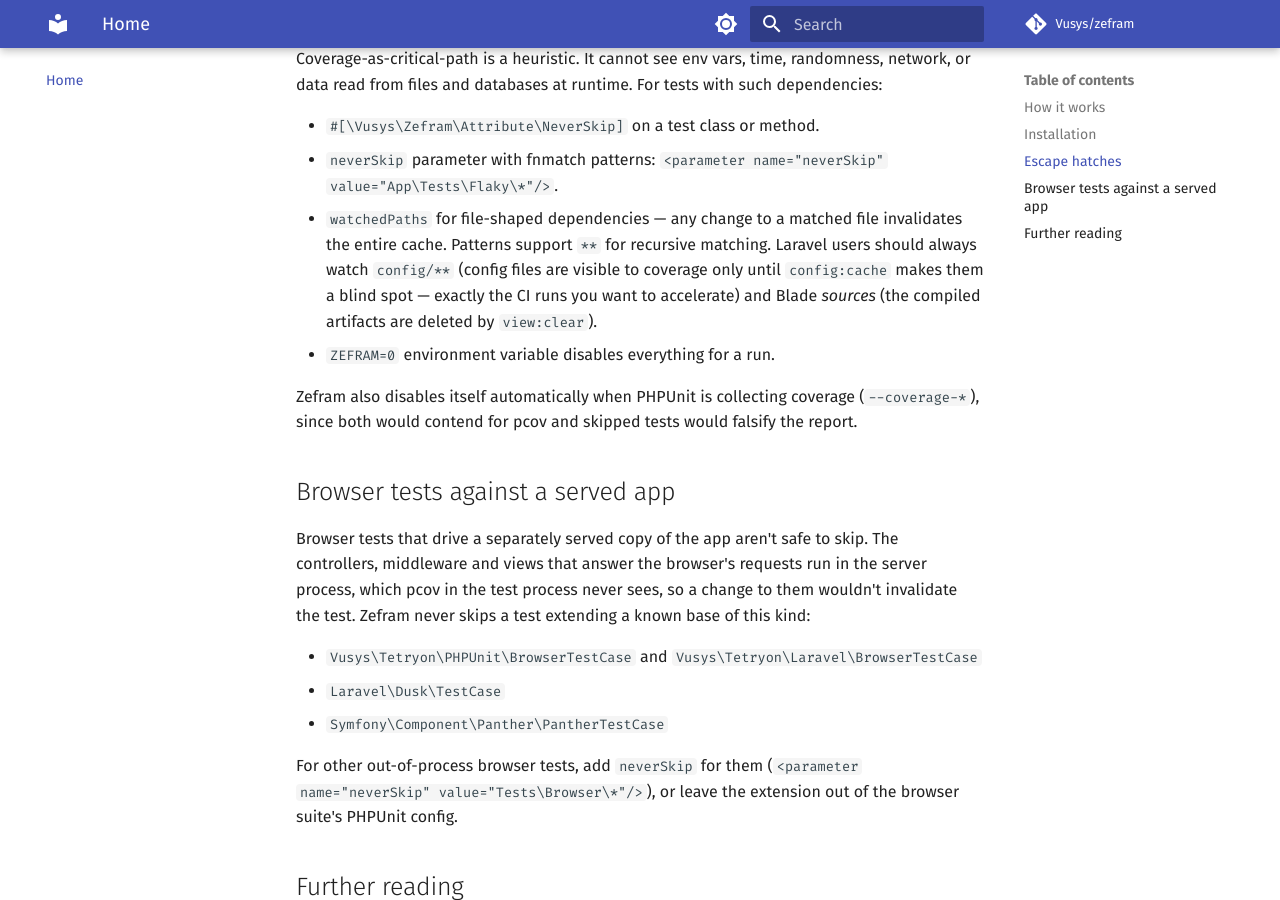
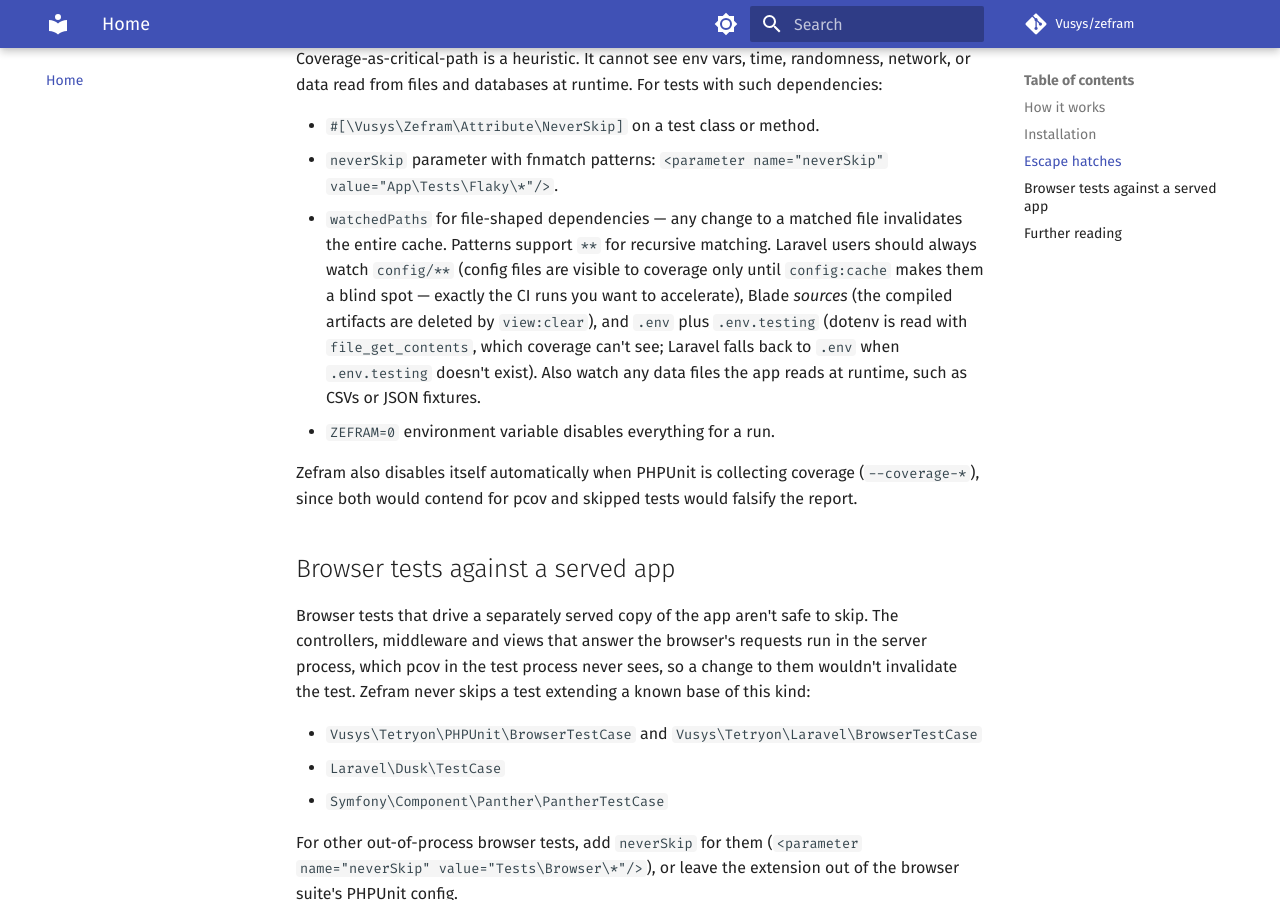
Before and after one commit to Vusys/zefram, an MkDocs documentation site: the page built from docs/index.md, in a window 1280 px wide and 900 px high, scrolled down 2126 px. Built offline with MkDocs 1.6.1 and Material for MkDocs 9.7.7, drawn with Linux system fonts in a browser that asks for light colours; comment, search, counter and statistics services are not loaded.

Commit message:
docs: tell Laravel apps to watch .env and runtime data files (#88)
Found in the #15 trial: changing APP_LOCALE in an unwatched .env left
85 failing tests skipped. Laravel reads .env when .env.testing doesn't
exist, and dotenv's file_get_contents is invisible to coverage.

```diff
--- a/docs/index.md
+++ b/docs/index.md
@@ -101,8 +101,11 @@ or data read from files and databases at runtime. For tests with such dependenci
 - `watchedPaths` for file-shaped dependencies — any change to a matched file invalidates the
   entire cache. Patterns support `**` for recursive matching. Laravel users should always
   watch `config/**` (config files are visible to coverage only until `config:cache` makes
-  them a blind spot — exactly the CI runs you want to accelerate) and Blade *sources* (the
-  compiled artifacts are deleted by `view:clear`).
+  them a blind spot — exactly the CI runs you want to accelerate), Blade *sources* (the
+  compiled artifacts are deleted by `view:clear`), and `.env` plus `.env.testing` (dotenv is
+  read with `file_get_contents`, which coverage can't see; Laravel falls back to `.env` when
+  `.env.testing` doesn't exist). Also watch any data files the app reads at runtime, such as
+  CSVs or JSON fixtures.
 - `ZEFRAM=0` environment variable disables everything for a run.
 
 Zefram also disables itself automatically when PHPUnit is collecting coverage
```
Also changed, not shown: README.md (+1 -1 lines).
